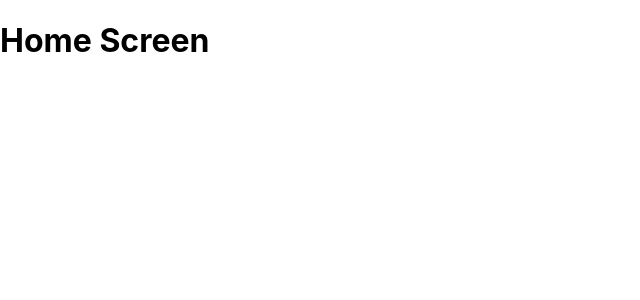
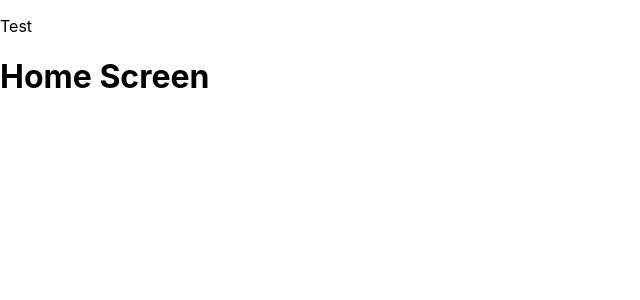
Before and after one commit to izzyyhh/league_items_solr_react_app, a React (Create React App) app in the folder app/: page / in a window 1280 px wide. Shown: the top 300 px of the page, without its empty margins (0-640 px from the left). Built offline with nearby package versions, Linux system fonts and the light colour scheme.

Commit message:
add base componet

```diff
--- /dev/null
+++ b/app/src/components/BasicLayout/BasicLayout.tsx
@@ -0,0 +1,16 @@
+import React, { FunctionComponent, ReactNode } from "react";
+
+interface Props {
+    children?: ReactNode;
+}
+
+const BasicLayout: FunctionComponent<Props> = ({ children }) => {
+    return (
+        <>
+            <p>Test</p>
+            {children}
+        </>
+    )
+}
+
+export default BasicLayout;
--- a/app/src/page/Home/Home.tsx
+++ b/app/src/page/Home/Home.tsx
@@ -1,10 +1,11 @@
 import React, { FunctionComponent } from "react";
+import BasicLayout from "../../components/BasicLayout/BasicLayout";
 
 const Home: FunctionComponent = () => {
     return (
-        <>
+        <BasicLayout>
             <h1>Home Screen</h1>
-        </>
+        </BasicLayout>
     );
 }
 
```
